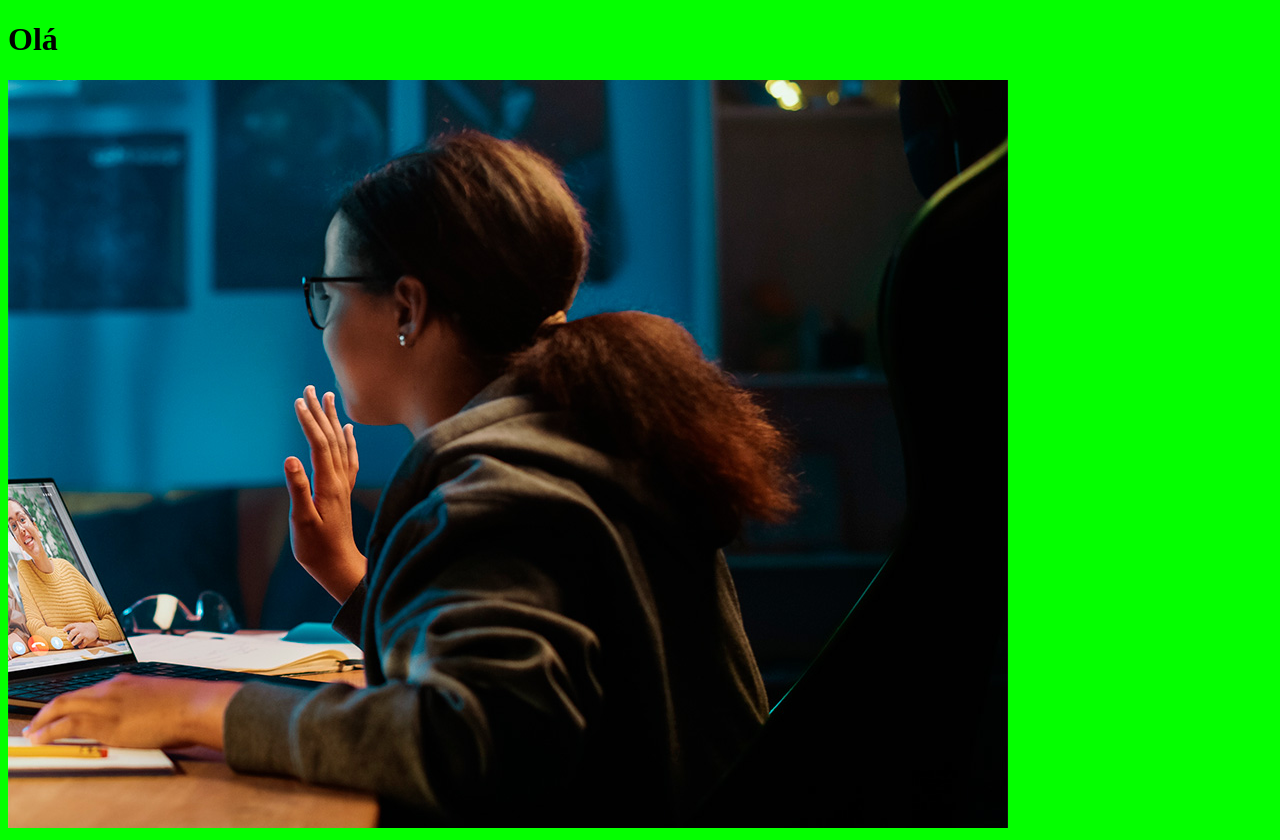
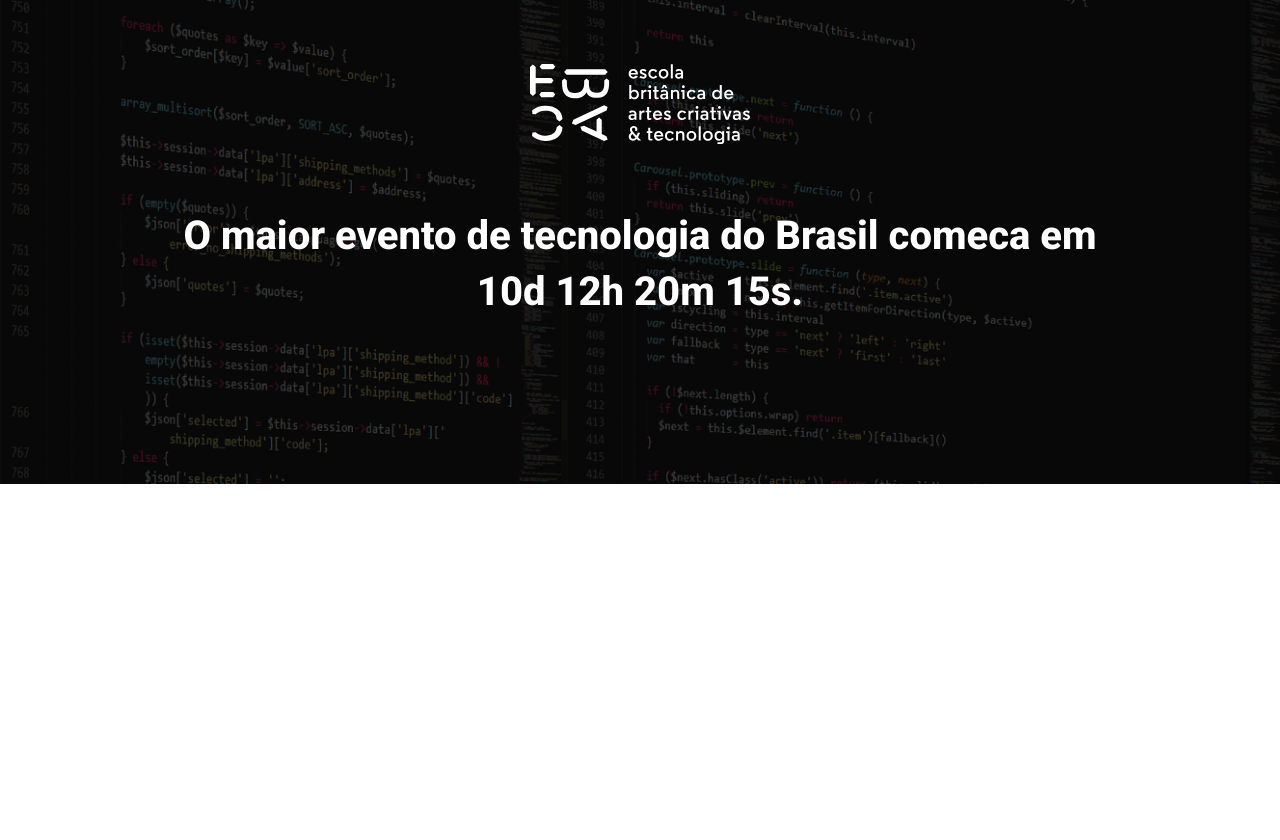
Before and after one commit to Dev-Mayon/ebac_tech_talks, a website built with Parcel: page src/index.html in a window 1280 px wide. After the commit the page ends 800 px from the top, so only its background shows below. Built offline with nearby package versions, Linux system fonts and the light colour scheme.

Commit message:
Criando o hero

```diff
--- a/src/index.html
+++ b/src/index.html
@@ -3,12 +3,20 @@
 <head>
     <meta charset="UTF-8">
     <meta name="viewport" content="width=device-width, initial-scale=1.0">
-    <title>Document</title>
+    <title>EBAC Tech Talks</title>
+    <link rel="preconnect" href="https://fonts.googleapis.com">
+    <link rel="preconnect" href="https://fonts.gstatic.com" crossorigin>
+    <link href="https://fonts.googleapis.com/css2?family=Roboto:ital,wght@0,100..900;1,100..900&display=swap" rel="stylesheet">
     <link rel="stylesheet" href="styles/main.scss">
 </head>
 <body>
-    <h1>Olá</h1>
-    <img src="./images/backend.png" alt="">
-    <script src="scripts/main.js"></script>
+    <header class="hero">
+        <div class="container">
+            <img class="hero__logo" src="./images/ebac_logo.svg" alt="EBAC">
+            <p class="hero__text">
+                O maior evento de tecnologia do Brasil comeca em 10d 12h 20m 15s.
+            </p>
+        </div>
+    </header>
 </body>
 </html>
--- /dev/null
+++ b/src/styles/_hero.scss
@@ -0,0 +1,53 @@
+.hero {
+    padding-top: 64px;
+    padding-bottom: 100px;
+    background-image: url(../images/fundo.png);
+    background-repeat: no-repeat;
+    background-size: cover;
+    position: relative;
+
+    .container {
+        position: relative;
+    }
+
+    &::before {
+        position: absolute;
+        top: 0;
+        left: 0;
+        width: 100%;
+        height: 100%;
+        background-color: #000;
+        content: '';
+        opacity: .7;
+
+    }
+
+    &__text {
+        margin-top: 64px;
+        margin-bottom: 64px;
+        font-size: 40px;
+        line-height: 56px;
+        font-weight: 800;
+        text-align: center;
+    }
+
+    &__logo {
+        margin: 0 auto;
+        height: 80px;
+        display: block;
+    }
+
+    @media (max-width: 640px) {
+        padding: 40px 0;
+
+        &__logo {
+            height: 40px;
+        }
+
+        &__text {
+            font-size: 22px;
+            line-height: 24px;
+            margin: 24px 0;
+        }
+    }
+}
--- a/src/styles/main.scss
+++ b/src/styles/main.scss
@@ -1,3 +1,23 @@
-body {
-    background-color: rgb(4, 255, 0);
+@use 'hero';
+
+* {
+    margin: 0;
+    padding: 0;
+    box-sizing: border-box;
+    font-family: Roboto, sans-serif;
+    color: #fff;
 }
+
+.container {
+    max-width: 960px;
+    width: 100%;
+    margin: 0 auto;
+
+    @media (max-width: 640px) {
+        max-width: 80%;
+    }
+
+    @media (max-width: 1024px) {
+        max-width: 90%;
+    }
+}
```
